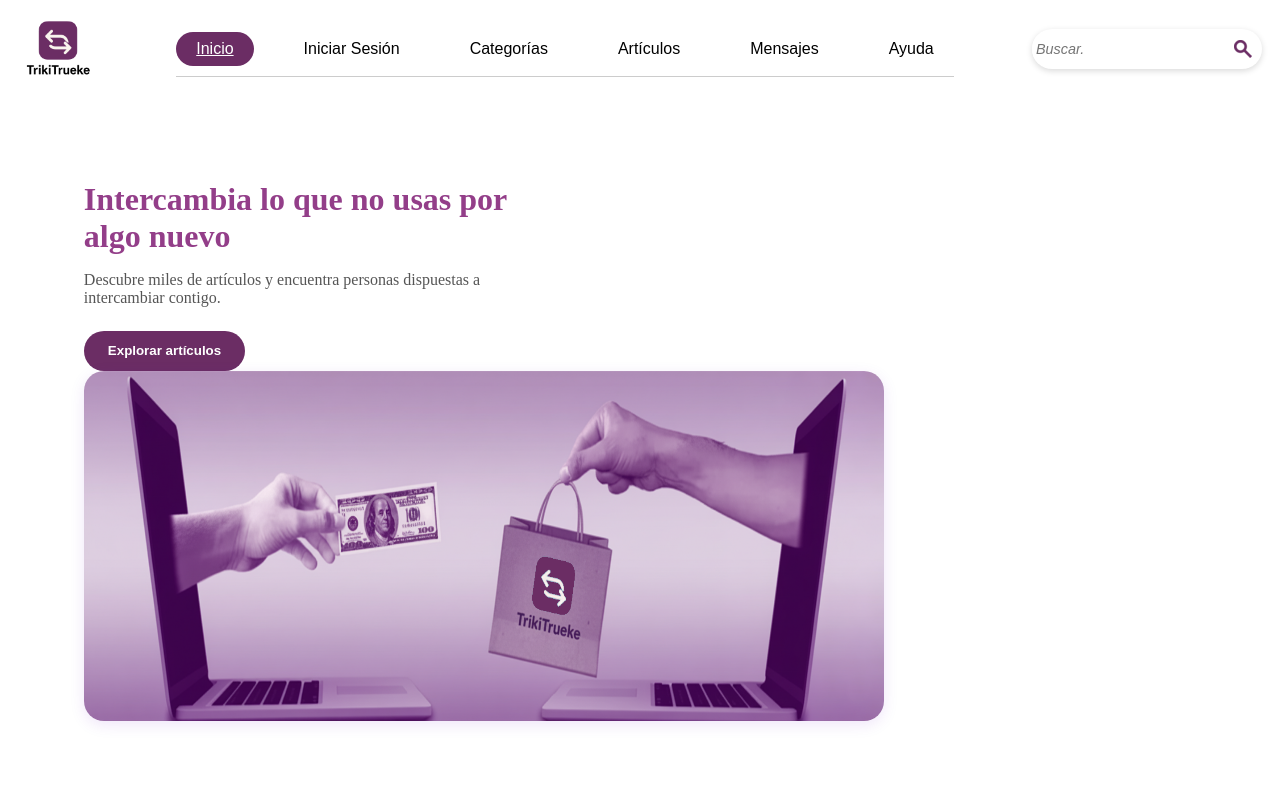
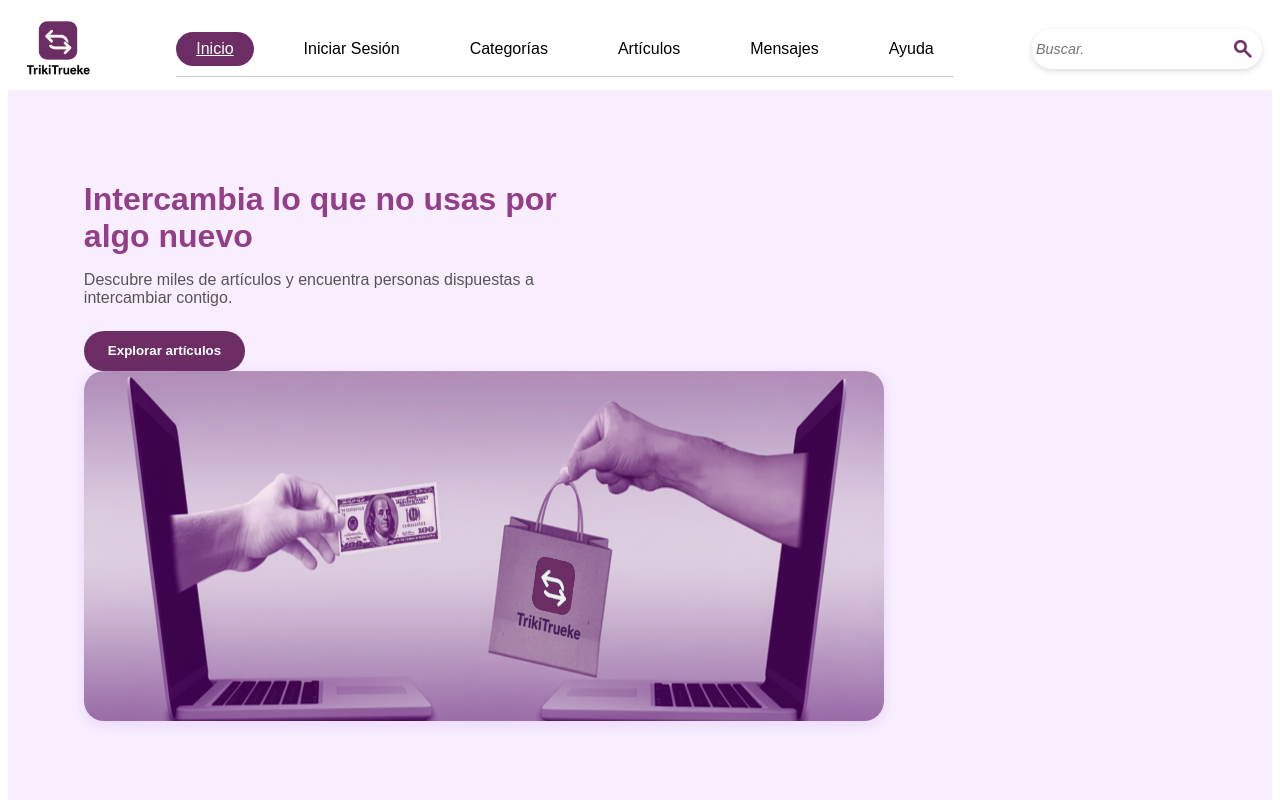
Before and after one commit to Paant0/TrikiTrueke, an Angular app: page /home in a window 1280 px wide. Shown: the top 800 px of the page. Built offline with nearby package versions, Linux system fonts and the light colour scheme.

Commit message:
nose que hice jajaja

```diff
--- a/src/app/home/home.component.css
+++ b/src/app/home/home.component.css
@@ -1,6 +1,6 @@
-body,
+main,
 .page {
-  background: linear-gradient(180deg, #f7e8ff, #fff);
+  background: #f9eeff;
   font-family: 'Poppins', sans-serif;
   color: #333;
   margin: 0;
```
